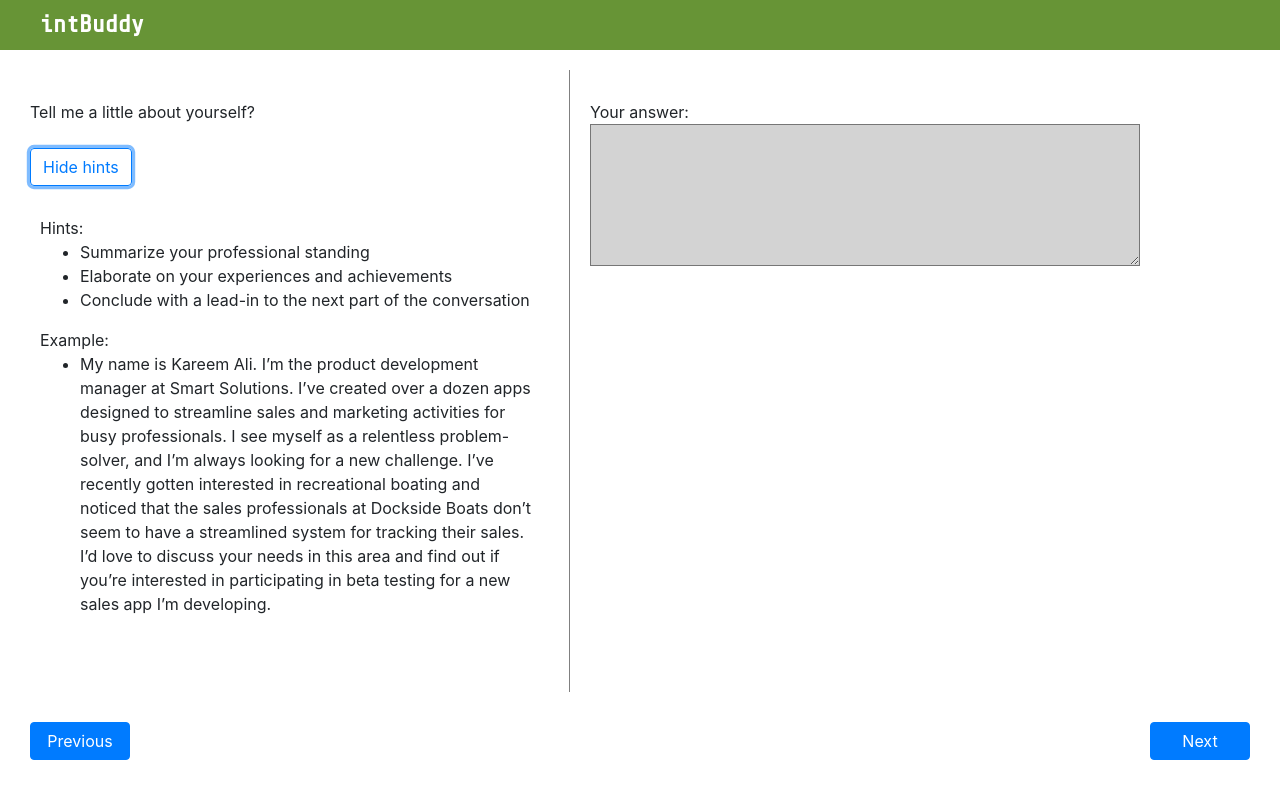
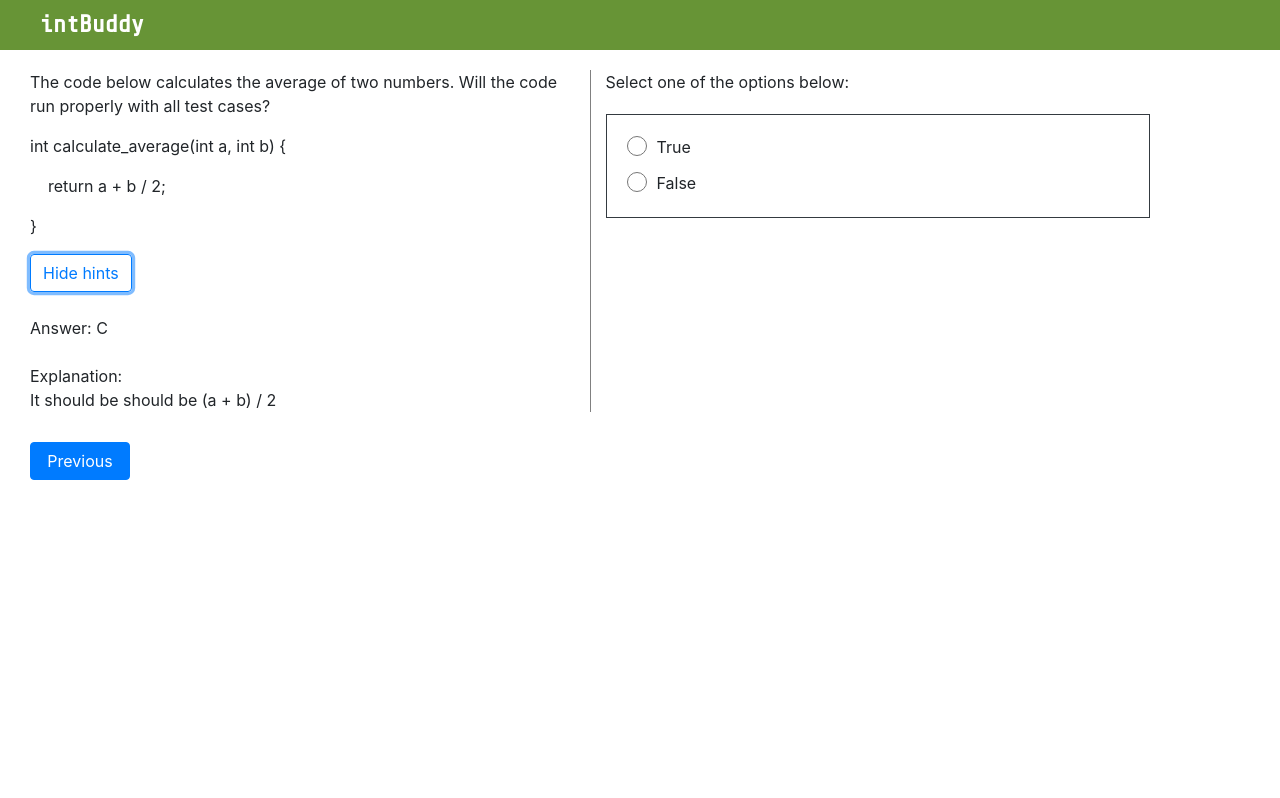
Before and after one commit to kemalfidan/int-buddy, a Next.js app: page /questions/questions in a window 1280 px wide. Both pictures are taken after a click on the button "Show hints". Built offline with nearby package versions, Linux system fonts and the light colour scheme.

Commit message:
mc questions

```diff
--- a/components/introQuestion.js
+++ b/components/introQuestion.js
@@ -40,10 +40,11 @@ class IntroQuestion extends Component {
               </button>
 
               { this.state.showHints &&
+
                 <div>
-                  Hints:
+                  <br/>Hints:
                   <ul>
-                    {this.intro_questions.hints.map(hint => {return <li key={hint}>{hint}</li>})}
+                    {this.intro_questions.hints.map( (hint,index) => {return <li key={index}>{hint}</li>})}
                   </ul>
 
 
@@ -56,7 +57,7 @@ class IntroQuestion extends Component {
 
               }
             </div>
-            <div className="col-6">
+            <div className="col">
 
                 <label className="textLabel">Your answer:
                   <textarea name="answer" rows="5" cols = "50" className="textInput"></textarea>
@@ -70,11 +71,7 @@ class IntroQuestion extends Component {
         <style global jsx>{`
           .mycontainer {
             margin: 20px;
-          }
-
-          .container div div {
-            padding: 30px 10px 30px 10px;
-            margin-right: 10px;
+            padding: 0px 10px 0px 10px;
           }
 
           .textInput {
--- /dev/null
+++ b/components/mcQuestion.js
@@ -0,0 +1,93 @@
+import React, { Component } from 'react';
+import Layout from 'components/Layout';
+import Header from 'components/Header'
+import NewlineText from 'components/newLineText'
+import Head from 'next/head'
+
+
+class MCQuestion extends Component {
+
+  /* to do the ml_questions should be pulled from its parent */
+  mc_questions = {
+
+
+
+    "question": "The code below calculates the average of two numbers. Will the code run properly with all test cases?\nint calculate_average(int a, int b) {\n    return a + b / 2;\n}",
+    "answer": "C",
+    "explanation": "It should be should be (a + b) / 2",
+    "options": ["True", "False"]
+  };
+
+  state = {
+    showAnswer: false
+  };
+
+  hintsHandler = () => {
+    let h = !this.state.showAnswer;
+    this.setState({showAnswer : h});
+  };
+
+  render() {
+    return (
+      <>
+        <div className="container mycontainer">
+          <div className="row">
+            <div className="col" style={{borderRight: "1px solid grey"}}>
+
+              <NewlineText text={this.mc_questions.question} />
+              <button type="button" className="btn btn-outline-primary" onClick={this.hintsHandler}>
+                {this.state.showAnswer && 'Hide hints'}
+                {!this.state.showAnswer && 'Show hints'}
+              </button>
+
+              { this.state.showAnswer && <div><br/> Answer: {this.mc_questions.answer} </div> }
+              { this.state.showAnswer && this.mc_questions.explanation != "" &&
+                <div>
+
+                  <br/>Explanation: <br/>
+                  { this.mc_questions.explanation }
+                </div>
+              }
+            </div>
+            <div className="col">
+
+                Select one of the options below:
+                <div className="border border-dark myborder">
+                  { this.mc_questions.options.map( (option, index) => {
+                    return <div key={option}><input type="radio" name="option"/>{option}</div>
+                  })}
+
+                </div>
+            </div>
+          </div>
+        </div>
+
+
+        <style global jsx>{`
+          .mycontainer {
+            margin: 20px;
+            padding: 0px 10px 0px 10px;
+          }
+
+          .myborder {
+            margin-top: 20px;
+            padding: 20px 5px 10px 20px;
+          }
+
+          input[type=radio] {
+            vertical-align: top;
+            margin-top: 1px;
+            height:20px;
+            width: 20px;
+            margin-right: 10px;
+            margin-bottom: 15px;
+          }
+
+        `}</style>
+
+      </>
+    );
+  }
+}
+
+export default MCQuestion;
--- /dev/null
+++ b/components/newLineText.js
@@ -0,0 +1,9 @@
+import React, { Component } from 'react';
+
+const NewLineText = (props) => {
+  const text = props.text;
+
+  return text.split('\n').map((str,index) => <p key={index}>{str.replace(/  /g, "\u00a0\u00a0")}</p>);
+}
+
+export default NewLineText;
--- a/pages/questions/questions.js
+++ b/pages/questions/questions.js
@@ -1,15 +1,29 @@
 import React, { Component } from 'react';
 import IntroQuestion from "components/introQuestion";
+import MCQuestion from "components/mcQuestion";
 import Layout from "components/Layout"
 import Header from 'components/Header'
 import Head from 'next/head'
 
+
+const max_questions = 2;
 /* question for */
 class questions extends Component {
 
   state = {
-    questionIndex : 0
+    questionIndex : 1
   };
+
+  previousHandler = () => {
+    let i = this.state.questionIndex - 1;
+    this.setState({ questionIndex: i });
+  }
+
+  nextHandler = () => {
+    let i = this.state.questionIndex + 1;
+    this.setState({ questionIndex: i });
+  }
+
   render() {
     return (
       <>
@@ -22,10 +36,12 @@ class questions extends Component {
 
         <Header appTitle="intBuddy"/>
 
-        { this.state.questionIndex == 0 && <IntroQuestion></IntroQuestion>}
+        { this.state.questionIndex == 0 && <IntroQuestion></IntroQuestion> }
+        { this.state.questionIndex == 1 && <MCQuestion></MCQuestion> }
+
         <div className="navBn">
-          <button type="button" className="btn btn-primary previous">Previous</button>
-          <button type="button" className="btn btn-primary next">Next</button>
+          { this.state.questionIndex != 0 && <button onClick={this.previousHandler} type="button" className="btn btn-primary previous">Previous</button> }
+          { this.state.questionIndex != max_questions - 1 && <button onClick={this.nextHandler} type="button" className="btn btn-primary next">Next</button> }
         </div>
 
 
```
